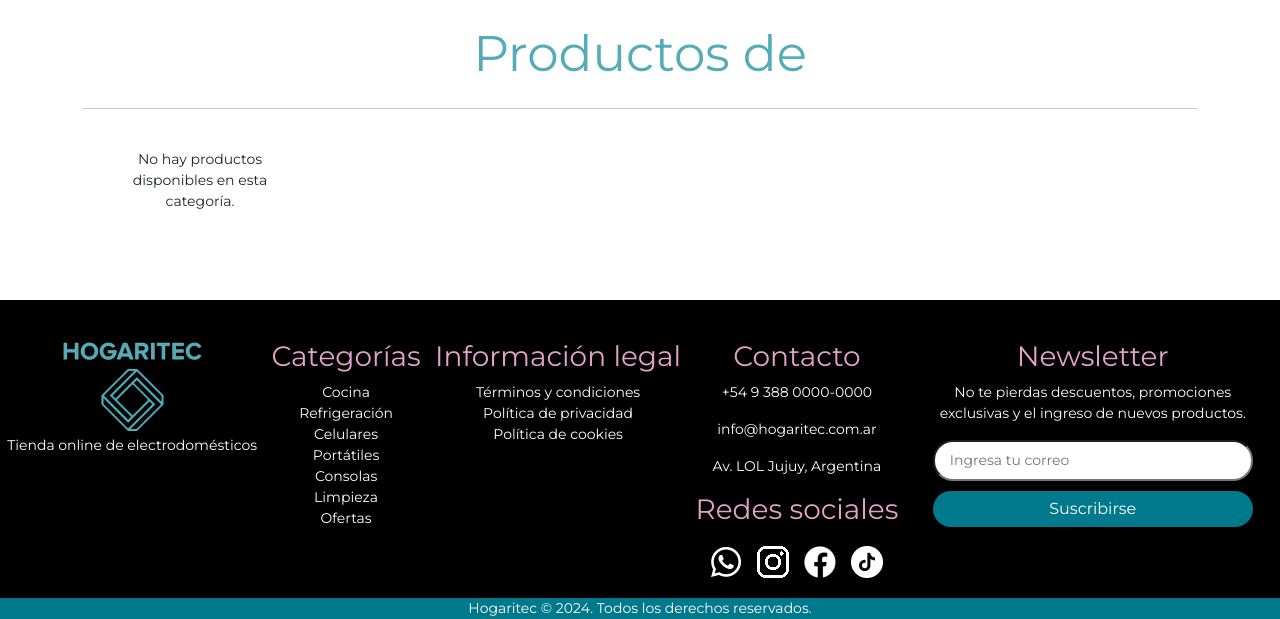
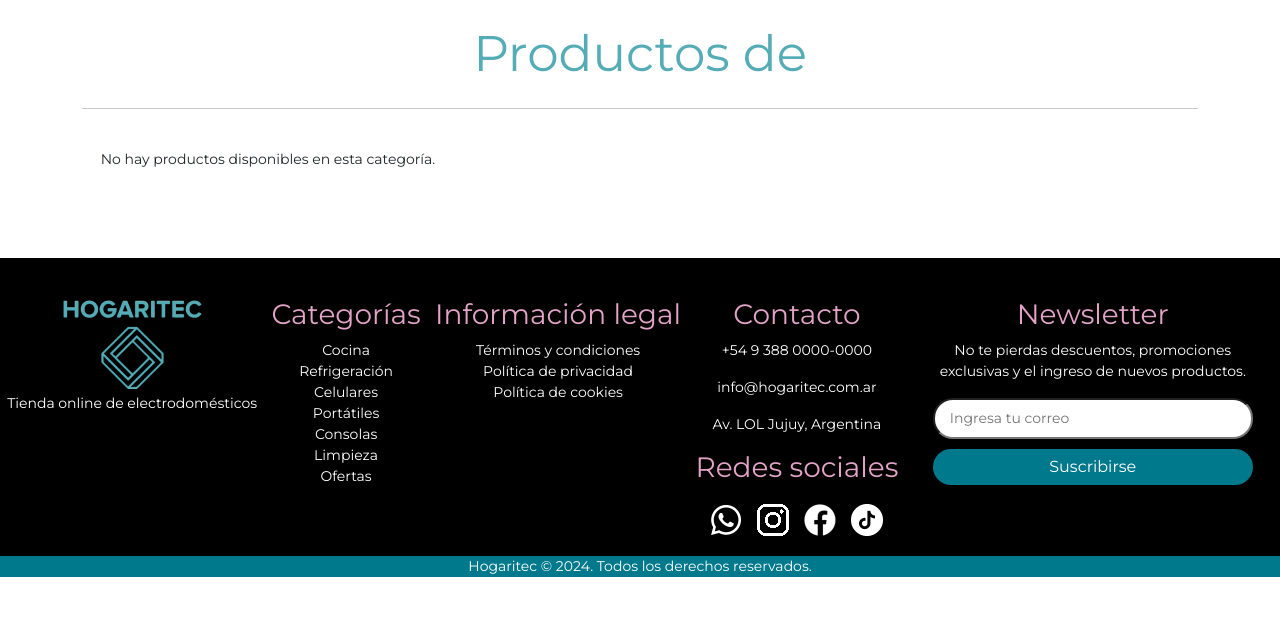
Before and after one commit to 4lexxe/hogaritec, a Django app: page /categories/ in a window 1280 px wide. Shown: the part 196-815 px from the top of the page. After the commit the page ends 773 px from the top, so only its background shows below. Run offline with Django 5.2, Linux system fonts and the light colour scheme; data comes from the database, SQL or seed files in the repository.

Commit message:
Arreglando cambios entrante y estilos css

```diff
--- a/devs_proyect/core/static/css/categorias.css
+++ b/devs_proyect/core/static/css/categorias.css
@@ -1,4 +1,4 @@
-:root{
+:root {
   --primary-color: #54ACB6;
   --secondary-color: #00798C;
   --tertiary-color: #E2A3C7;
@@ -9,10 +9,11 @@
 
 .productos {
   display: grid;
-        grid-template-columns: repeat(auto-fill, minmax(200px, 1fr));
-        gap: 1rem;
+  grid-template-columns: repeat(auto-fill, minmax(250px, 1fr));
+  gap: 2rem;
   padding: 1rem;
 }
+
 .producto.card {
   display: flex;
   flex-direction: column;
@@ -20,15 +21,19 @@
   transition: transform 0.3s ease-in-out, box-shadow 0.3s ease-in-out;
   background-color: #ffffff;
 }
+
 .producto.card:hover {
   transform: translateY(-5px);
-        box-shadow: 0 4px 15px rgba(0,0,0,0.1);
+  box-shadow: 0 4px 15px rgba(0, 0, 0, 0.1);
 }
+
 .card-img-wrapper {
   position: relative;
-        padding-top: 100%; /* 1:1 Aspect Ratio */
+  padding-top: 100%;
+  /* 1:1 Aspect Ratio */
   overflow: hidden;
 }
+
 .card-img-top-custom {
   position: absolute;
   top: 0;
@@ -37,13 +42,15 @@
   height: 100%;
   object-fit: contain;
 }
+
 .card-body {
   display: flex;
   flex-direction: column;
   justify-content: space-between;
   flex-grow: 1;
-        padding: 0.75rem;
+  padding: 1.5rem;
 }
+
 .card-title-limited {
   font-size: 0.9rem;
   font-weight: bold;
@@ -56,36 +63,43 @@
   -webkit-box-orient: vertical;
   color: #000000;
 }
+
 .card-buy {
   display: flex;
   justify-content: space-between;
   align-items: center;
   margin-top: auto;
 }
+
 .card-price {
   font-weight: bold;
   margin-bottom: 0;
   color: #000000;
 }
+
 .original-price {
   text-decoration: line-through;
   color: #999;
   font-size: 0.8em;
 }
+
 .discounted-price {
   color: #000000;
   margin-left: 0.5rem;
 }
+
 .navegacion {
   display: flex;
   justify-content: center;
   margin-top: 2rem;
 }
+
 .btn-cart {
   width: 40px;
   height: 40px;
   background-color: var(--primary-color);
 }
+
 .btn-cart:hover {
 
   background-color: #187bcd;
--- a/devs_proyect/core/templates/core/articulo.html
+++ b/devs_proyect/core/templates/core/articulo.html
@@ -51,11 +51,7 @@
             </div>
 
             <div class="add-to-cart-container">
-<<<<<<< HEAD
-                <button class="add-to-cart addToCart-btn" aria-label="Añadir Camiseta Clásica al carrito" value="{{product.id}}">Agregar al carrito</button>
-=======
                 <button class="add-to-cart addToCart-btn" aria-label="Añadir producto al carrito">Agregar al carrito</button>
->>>>>>> feature_categories
                 <div class="quantity-control">
                     <button class="quantity-btn minus" aria-label="Disminuir cantidad">-</button>
                     <span class="quantity-display" aria-live="polite">1</span>
```
Lines whose indentation alone changed are shown as unchanged.
